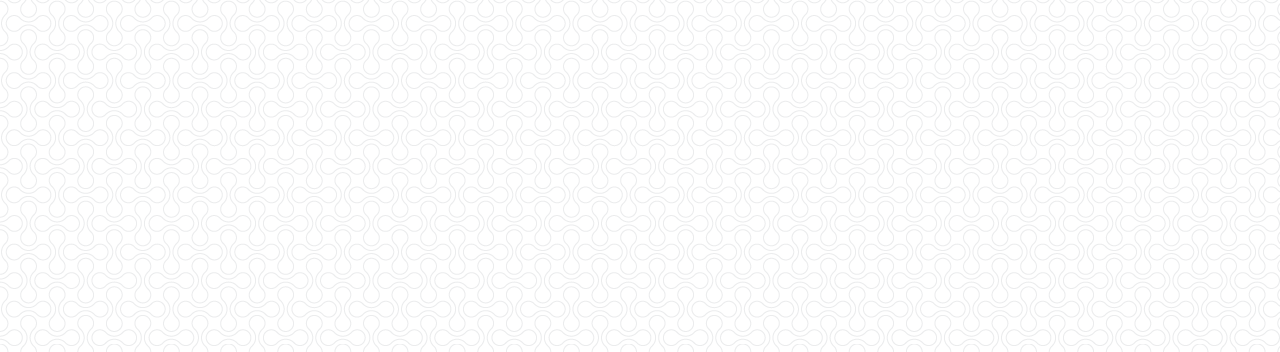
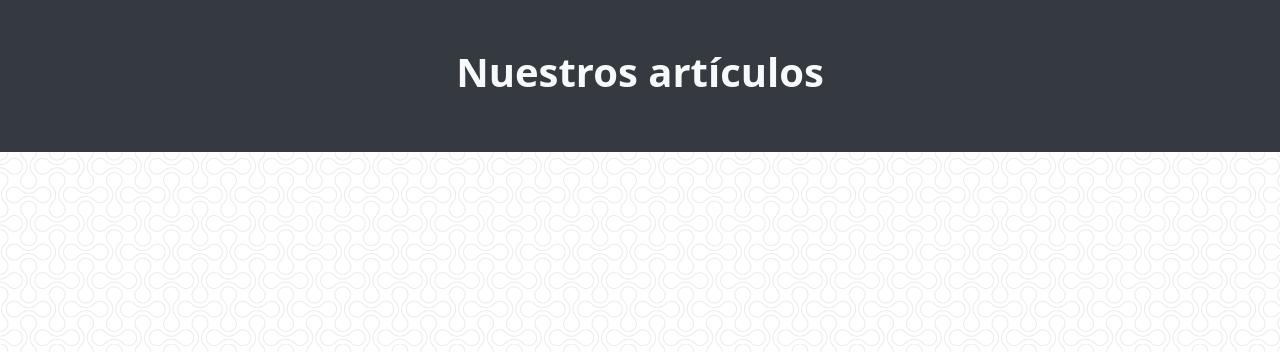
Before and after one commit to emiliooarrig/tienda-chinos-main, a PHP site: page /articulos/articulos.php in a window 1280 px wide. Shown: the part 56-408 px from the top of the page. Run offline with PHP 8.4, Linux system fonts and the light colour scheme; data that the repository does not hold is empty.

Commit message:
Agregamos portada de presentacion

```diff
--- a/articulos/articulos.php
+++ b/articulos/articulos.php
@@ -52,6 +52,10 @@ $resultado = $sql->fetchAll(PDO::FETCH_ASSOC);
         </div>
     </nav>
 
+    <div class="container-fluid mb-3 text-center p-5 text-light" style="background-color: #343A40;">
+        <h1 class = "fw-bolder"> Nuestros artículos </h1>
+    </div>
+
     <div class="container mt-3">
         <div class="row row-cols-1 row-cols-md-3 g-4">
             <!-- Mostramos todos los resultados en la base de datos -->
```
